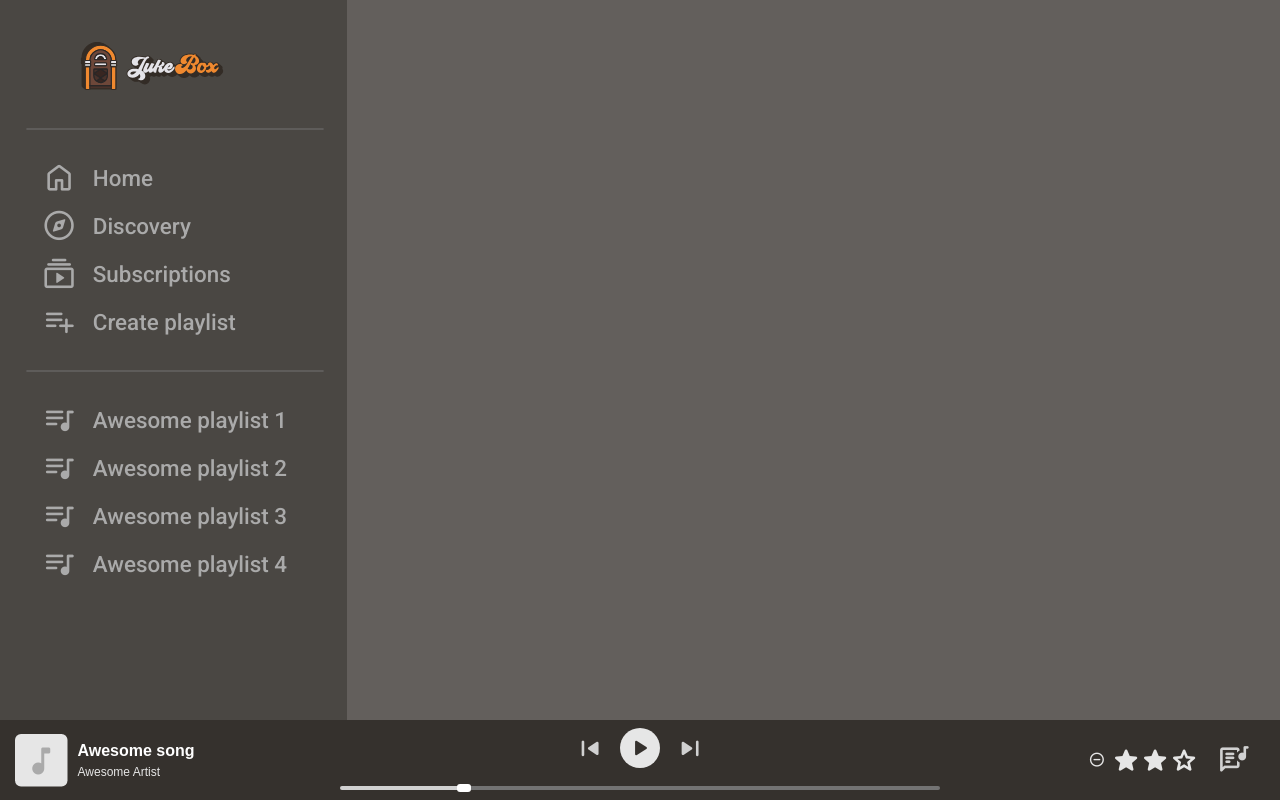
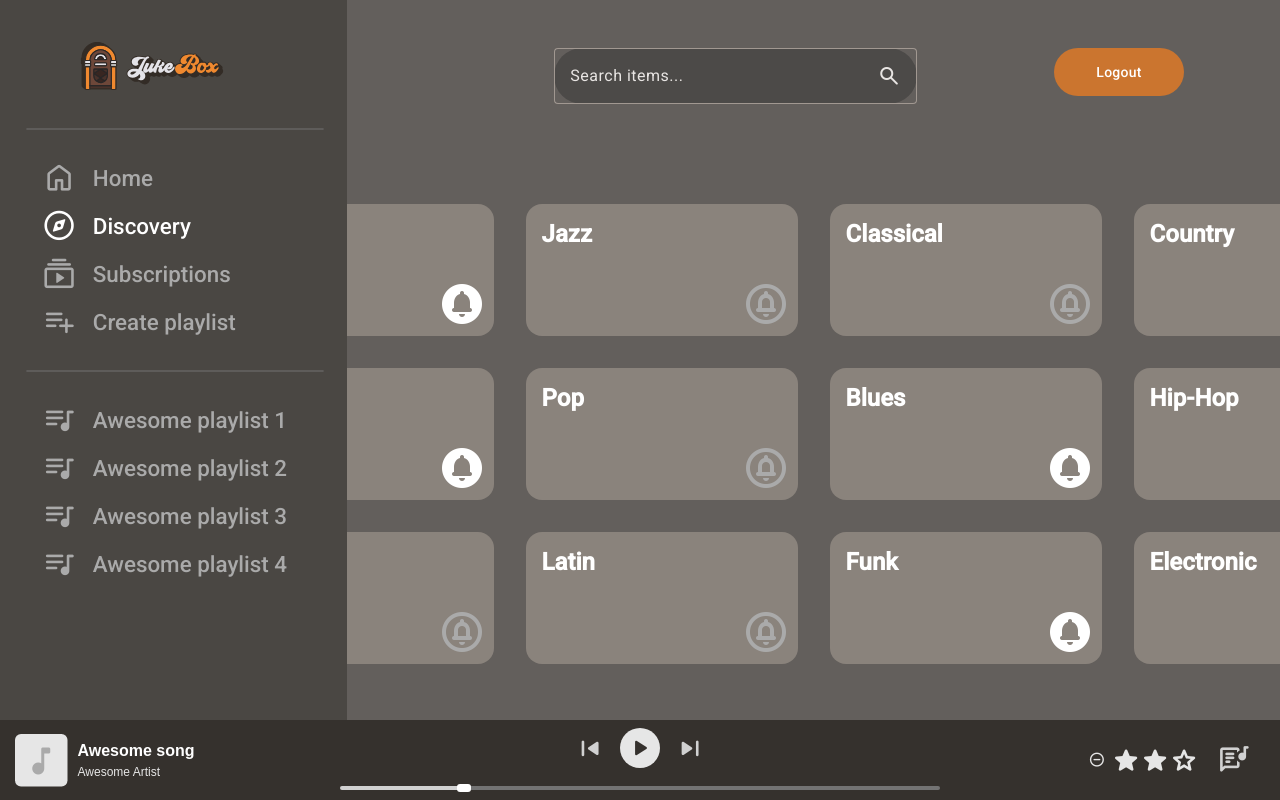
Before and after one commit to lukascobbler/ruo-jukebox, an Angular app in the folder front-end/: page /discovery in a window 1280 px wide. Before the commit this address led to /. Built offline with nearby package versions, Linux system fonts and the light colour scheme.

Commit message:
feature: all genres user page

```diff
--- a/front-end/src/app/app.routes.ts
+++ b/front-end/src/app/app.routes.ts
@@ -1,6 +1,8 @@
 import { Routes } from '@angular/router';
 import {HomeComponent} from './components/user/home/home.component';
+import {GenresComponent} from './components/user/discovery/genres/genres.component';
 
 export const routes: Routes = [
-  {path: "home", component: HomeComponent}
+  {path: "home", component: HomeComponent},
+  {path: "discovery", component: GenresComponent}
 ];
--- a/front-end/src/app/components/user/discovery/genres/genres.component.html
+++ b/front-end/src/app/components/user/discovery/genres/genres.component.html
@@ -1 +1,26 @@
-<p>genres works!</p>
+<div class="container">
+  <button class="logout-button yellow-button">Logout</button>
+  <div class="search-container">
+    <div class="search">
+      <mat-form-field class="search" appearance="outline">
+        <span matSuffix class="material-symbols-rounded search-icon">search</span>
+        <input type="text" autocomplete="false" placeholder="Search items..." matInput [(ngModel)]="searchTerm">
+      </mat-form-field>
+    </div>
+  </div>
+
+  <div class="center-container">
+    <div class="genres">
+      <div class="genre" *ngFor="let genre of genres">
+        <div class="genre-name">
+          <p class="genre-name"><b>{{ genre.name }}</b></p>
+        </div>
+        <div class="is-subscribed">
+          <button (click)="genre.isSubscribed = !genre.isSubscribed" class="subscribe-button">
+            <span class="material-symbols-rounded icon" [ngClass]="{ 'full': genre.isSubscribed }">circle_notifications</span>
+          </button>
+        </div>
+      </div>
+    </div>
+  </div>
+</div>
--- a/front-end/src/app/components/user/discovery/genres/genres.component.scss
+++ b/front-end/src/app/components/user/discovery/genres/genres.component.scss
@@ -0,0 +1,112 @@
+@import "buttons";
+@import "colors";
+
+.container {
+  padding: 3rem 6rem;
+  position: relative;
+}
+
+.search-container {
+  display: flex;
+  justify-content: center;
+  margin-bottom: 100px;
+}
+
+.search {
+  width: 70%
+}
+
+.search-icon {
+  margin-right: 16px;
+}
+
+::ng-deep {
+  .mdc-line-ripple {
+    display: none;
+  }
+
+  .mdc-text-field {
+    background-color: $background2 !important;
+    border-radius: 48px !important;
+  }
+
+  .mat-mdc-form-field-subscript-wrapper {
+    display: none !important;
+  }
+
+  .mat-form-field-appearance-outline .mat-form-field-outline {
+    color: $edge !important;
+    border-radius: 48px !important;
+  }
+
+  .mat-mdc-form-field-flex {
+    border-radius: 48px !important;
+  }
+}
+
+.center-container {
+  display: flex;
+  justify-content: center;
+}
+
+p {
+  color: $white;
+  margin: 0;
+  font-size: x-large;
+}
+
+.genres {
+  display: grid;
+  grid-template-columns: repeat(4, 1fr);
+  gap: 2rem;
+  list-style: none;
+  padding: 0;
+  margin: 0;
+
+  .genre {
+    background: $card;
+    padding: 1rem;
+    border-radius: 16px;
+    text-align: center;
+    cursor: pointer;
+    width: 240px;
+    height: 100px;
+    display: flex;
+  }
+
+  .icon {
+    transform: scale(2);
+    color: $white4;
+    margin: 4px;
+  }
+
+  .subscribe-button {
+    all: unset;
+    cursor: pointer;
+    display: inline-flex;
+    align-items: center;
+    justify-content: center;
+
+    &:hover {
+      transform: scale(1.1);
+    }
+  }
+
+  .full {
+    font-variation-settings: "FILL" 1;
+    color: $white;
+  }
+
+  .genre-name {
+    width: 100%;
+    display: flex;
+    justify-content: flex-start;
+  }
+
+  .is-subscribed {
+    width: 100%;
+    align-self: flex-end;
+    display: flex;
+    justify-content: flex-end;
+  }
+}
--- a/front-end/src/app/components/user/discovery/genres/genres.component.ts
+++ b/front-end/src/app/components/user/discovery/genres/genres.component.ts
@@ -1,12 +1,47 @@
 import { Component } from '@angular/core';
+import {
+    BoxMissingIconXLargeComponent
+} from "../../../common/missing-icons/box/missing-icon-x-large/box-missing-icon-x-large.component";
+import {MatFormField, MatSuffix} from "@angular/material/form-field";
+import {MatInput} from "@angular/material/input";
+import {NgClass, NgForOf} from "@angular/common";
+import {FormsModule, ReactiveFormsModule} from "@angular/forms";
+import {
+    RoundMissingIconXLargeComponent
+} from "../../../common/missing-icons/round/round-missing-icon-x-large/round-missing-icon-x-large.component";
+import {SongTableComponent} from "../../song-table/song-table.component";
+import {Genre} from '../../../../models/Genre';
+import {MatButton, MatIconButton} from '@angular/material/button';
 
 @Component({
   selector: 'app-genres',
   standalone: true,
-  imports: [],
+  imports: [
+    MatFormField,
+    MatInput,
+    MatSuffix,
+    NgForOf,
+    ReactiveFormsModule,
+    FormsModule,
+    NgClass,
+  ],
   templateUrl: './genres.component.html',
   styleUrl: './genres.component.scss'
 })
 export class GenresComponent {
-
+  searchTerm: string = "";
+  genres: Genre[] = [
+    { name: 'Rock', isSubscribed: true, id: '' },
+    { name: 'Jazz', isSubscribed: false, id: '' },
+    { name: 'Classical', isSubscribed: false, id: '' },
+    { name: 'Country', isSubscribed: false, id: '' },
+    { name: 'Soul', isSubscribed: true, id: '' },
+    { name: 'Pop', isSubscribed: false, id: '' },
+    { name: 'Blues', isSubscribed: true, id: '' },
+    { name: 'Hip-Hop', isSubscribed: false, id: '' },
+    { name: 'Reggae', isSubscribed: false, id: '' },
+    { name: 'Latin', isSubscribed: false, id: '' },
+    { name: 'Funk', isSubscribed: true, id: '' },
+    { name: 'Electronic', isSubscribed: false, id: '' },
+  ]
 }
--- /dev/null
+++ b/front-end/src/app/models/Genre.ts
@@ -0,0 +1,5 @@
+export interface Genre {
+  id: string;
+  isSubscribed: boolean;
+  name: string;
+}
```
